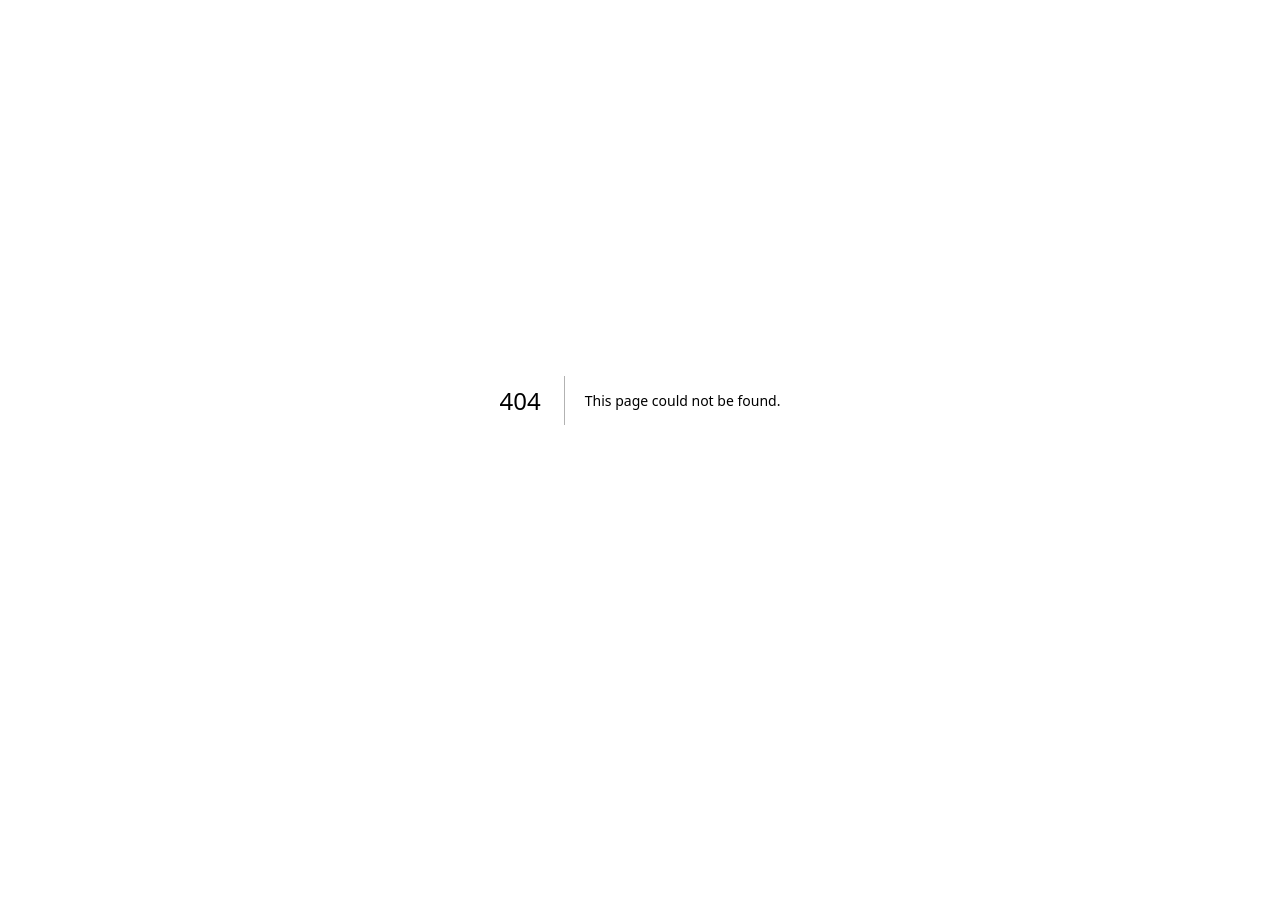
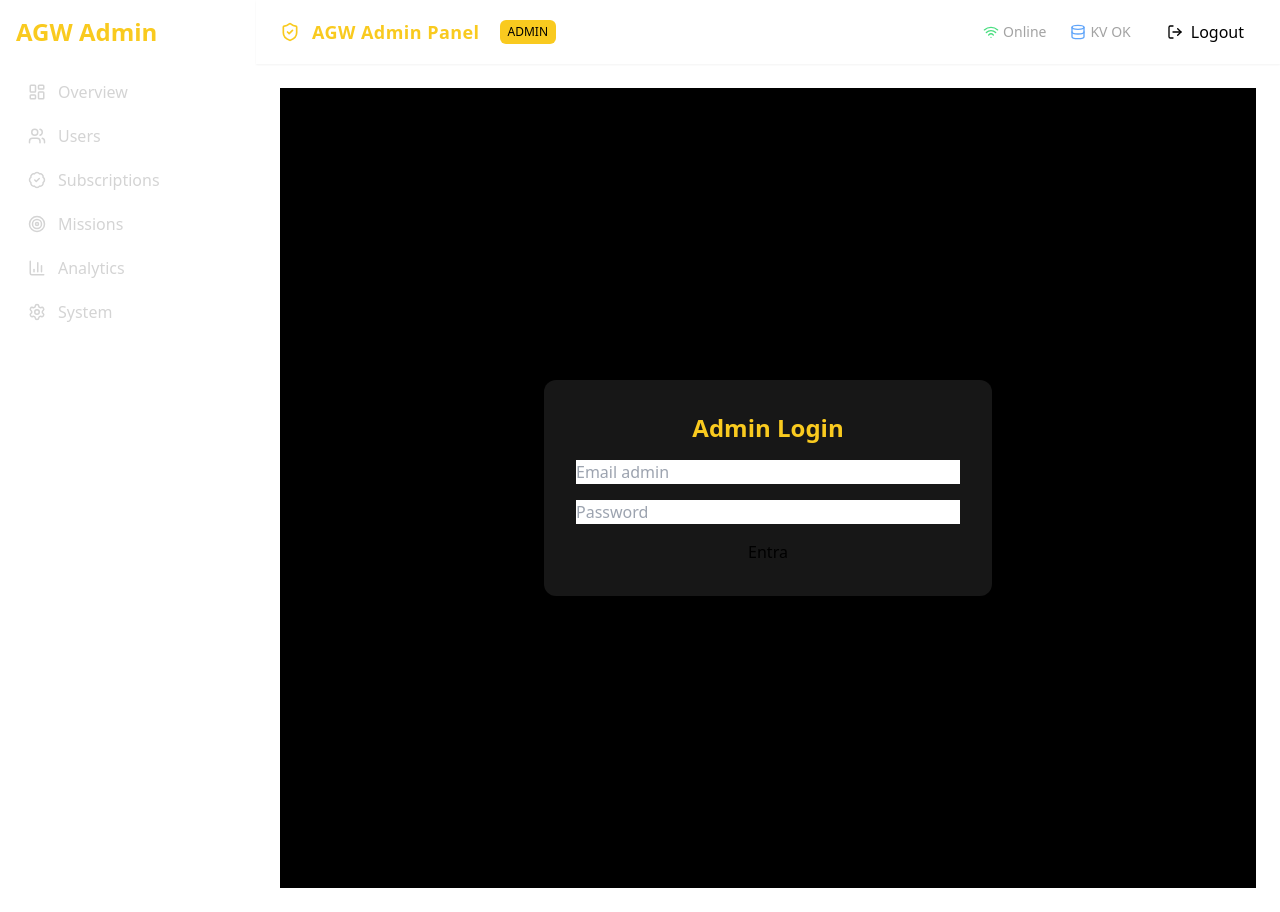
Before and after one commit to FranklinMaggi/AGW, a Next.js app: page /admin/login in a window 1280 px wide. Before the commit this address had no page. Before the commit the page ends 800 px from the top, so only its background shows below. Built offline with nearby package versions, Linux system fonts and the light colour scheme.

Commit message:
Aggiunto admin login corretto errori di autenticazione parzialmente lavornda su ssr di admin e user

```diff
--- a/app/admin/components/AdminSidebar.tsx
+++ b/app/admin/components/AdminSidebar.tsx
@@ -2,14 +2,17 @@
 
 import Link from "next/link";
 import { usePathname } from "next/navigation";
-import { LayoutDashboard, Users, BadgeCheck, Target, BarChart3, Settings } from "lucide-react";
+import {
+  LayoutDashboard,
+  Users,
+  BadgeCheck,
+  Target,
+  BarChart3,
+  Settings,
+} from "lucide-react";
 
-export default function AdminSidebar({ token }: { token: string | null }) {
+export default function AdminSidebar() {
   const pathname = usePathname();
-
-  function link(path: string) {
-    return `${path}?token=${token ?? ""}`;
-  }
 
   const items = [
     { label: "Overview", path: "/admin", icon: LayoutDashboard },
@@ -22,7 +25,9 @@ export default function AdminSidebar({ token }: { token: string | null }) {
 
   return (
     <aside className="w-64 admin-sidebar min-h-screen p-4 space-y-6">
-      <h2 className="text-2xl font-bold text-[hsl(var(--agw-gold))]">AGW Admin</h2>
+      <h2 className="text-2xl font-bold text-[hsl(var(--agw-gold))]">
+        AGW Admin
+      </h2>
 
       <nav className="space-y-1">
         {items.map((item) => {
@@ -32,15 +37,13 @@ export default function AdminSidebar({ token }: { token: string | null }) {
           return (
             <Link
               key={item.path}
-              href={link(item.path)}
-              className={`
-                flex items-center gap-3 px-3 py-2 rounded-md transition
+              href={item.path}
+              className={`flex items-center gap-3 px-3 py-2 rounded-md transition
                 ${
                   active
                     ? "bg-[hsl(var(--agw-gold))] text-black font-semibold"
                     : "text-neutral-300 hover:text-white hover:bg-neutral-800"
-                }
-              `}
+                }`}
             >
               <Icon size={18} />
               <span>{item.label}</span>
--- a/app/admin/components/AdminTopbar.tsx
+++ b/app/admin/components/AdminTopbar.tsx
@@ -3,16 +3,15 @@
 import { ShieldCheck, Wifi, Database, LogOut } from "lucide-react";
 import { useRouter } from "next/navigation";
 
-export default function AdminTopbar({ token }: { token: string | null }) {
+export default function AdminTopbar() {
   const router = useRouter();
 
   function logout() {
-    router.push("/admin?token=invalid");
+    router.push("/admin/logout");
   }
 
   return (
     <header className="admin-topbar w-full px-6 py-4 flex justify-between items-center shadow-sm">
-
       {/* LEFT */}
       <div className="flex items-center gap-3">
         <ShieldCheck size={20} className="text-[hsl(var(--agw-gold))]" />
@@ -27,7 +26,6 @@ export default function AdminTopbar({ token }: { token: string | null }) {
 
       {/* RIGHT */}
       <div className="flex items-center gap-6">
-
         <div className="flex items-center gap-1 text-neutral-400 text-sm">
           <Wifi size={16} className="text-green-400" />
           Online
@@ -45,9 +43,7 @@ export default function AdminTopbar({ token }: { token: string | null }) {
           <LogOut size={16} />
           Logout
         </button>
-
       </div>
-
     </header>
   );
 }
--- a/app/admin/layout.tsx
+++ b/app/admin/layout.tsx
@@ -1,36 +1,24 @@
-"use client";
-
-import "../globals.css";
-import "./admin.css";
-import { Suspense } from "react";
+import type { ReactNode } from "react";
 import AdminSidebar from "./components/AdminSidebar";
 import AdminTopbar from "./components/AdminTopbar";
-import { useSearchParams } from "next/navigation";
-
-export default function AdminLayout({ children }: { children: React.ReactNode }) {
-  return (
-    <Suspense fallback={<p className="admin-muted p-6">Caricamento layout...</p>}>
-      <AdminLayoutInner>{children}</AdminLayoutInner>
-    </Suspense>
-  );
+interface AdminLayoutProps {
+  children: ReactNode;
 }
 
-  function AdminLayoutInner({ children }: { children: React.ReactNode }) {
-  const params = useSearchParams();
-  const token = params.get("token");
-
+export default async function AdminLayout({ children }: AdminLayoutProps) {
   return (
     <div className="admin-theme min-h-screen flex">
+      {/* Sidebar */}
+      <AdminSidebar />
 
-      <AdminSidebar token={token} />
+      {/* Content area */}
+      <div className="flex flex-col flex-1 min-h-screen">
+        <AdminTopbar />
 
-      <div className="flex flex-col flex-1 min-h-screen">
-        <AdminTopbar token={token} />
         <main className="p-6 flex-1">
           {children}
         </main>
       </div>
-
     </div>
   );
 }
--- /dev/null
+++ b/app/admin/login/page.tsx
@@ -0,0 +1,69 @@
+"use client";
+
+import { useState } from "react";
+
+export default function AdminLoginPage() {
+  const [email, setEmail] = useState("");
+  const [password, setPassword] = useState("");
+  const [error, setError] = useState("");
+
+  async function handleLogin(e: React.FormEvent) {
+    e.preventDefault();
+    setError("");
+
+    const res = await fetch("/api/admin/login", {
+      method: "POST",
+      headers: { "Content-Type": "application/json" },
+      body: JSON.stringify({ email, password }),
+    });
+
+    const data = await res.json();
+
+    if (!res.ok) {
+      setError(data.error || "Errore login");
+      return;
+    }
+
+    window.location.href = "/admin";
+  }
+
+  return (
+    <main className="min-h-screen flex items-center justify-center bg-black">
+      <form
+        onSubmit={handleLogin}
+        className="bg-neutral-900 p-8 rounded-xl shadow-xl w-full max-w-md space-y-4"
+      >
+        <h1 className="text-2xl text-[hsl(var(--agw-gold))] font-bold text-center">
+          Admin Login
+        </h1>
+
+        {error && (
+          <p className="text-red-500 text-center">{error}</p>
+        )}
+
+        <input
+          className="admin-input w-full"
+          type="email"
+          placeholder="Email admin"
+          value={email}
+          onChange={(e) => setEmail(e.target.value)}
+        />
+
+        <input
+          className="admin-input w-full"
+          type="password"
+          placeholder="Password"
+          value={password}
+          onChange={(e) => setPassword(e.target.value)}
+        />
+
+        <button
+          type="submit"
+          className="admin-btn admin-btn-gold w-full"
+        >
+          Entra
+        </button>
+      </form>
+    </main>
+  );
+}
--- /dev/null
+++ b/app/admin/login/route.ts
@@ -0,0 +1,35 @@
+import { NextResponse } from "next/server";
+
+export async function POST(req: Request) {
+  const { email, password } = await req.json();
+
+  const backendRes = await fetch(
+    `${process.env.NEXT_PUBLIC_API_URL}/api/admin/login`,
+    {
+      method: "POST",
+      headers: { "Content-Type": "application/json" },
+      body: JSON.stringify({ email, password })
+    }
+  );
+
+  const data = await backendRes.json();
+
+  if (!backendRes.ok || !data.ok) {
+    return NextResponse.json(
+      { error: data.error || "INVALID_CREDENTIALS" },
+      { status: 401 }
+    );
+  }
+
+  const res = NextResponse.json({ ok: true });
+
+  // Imposta cookie admin
+  res.cookies.set("agw_admin_session", data.admin.id, {
+    httpOnly: true,
+    secure: true,
+    sameSite: "lax",
+    path: "/",
+  });
+
+  return res;
+}
--- a/app/auth/login/route.ts
+++ b/app/auth/login/route.ts
@@ -4,7 +4,7 @@ export async function POST(req: Request) {
   try {
     const { email, password } = await req.json();
 
-    const backendRes = await fetch(`${process.env.NEXT_PUBLIC_API_URL}/api/user/login`, {
+    const backendRes = await fetch(`${process.env.NEXT_PUBLIC_API_URL}/admin/user/login`, {
       method: "POST",
       headers: { "Content-Type": "application/json" },
       body: JSON.stringify({ email, password })
--- a/app/dashboard/components/AvatarUploader.tsx
+++ b/app/dashboard/components/AvatarUploader.tsx
@@ -12,7 +12,7 @@ export default function AvatarUploader({ user }: { user: any }) {
     const base64 = await toBase64(file);
     setPreview(base64);
 
-    await fetch("/api/user/update-avatar", {
+    await fetch(`${process.env.NEXT_PUBLIC_API_URL}/api/user/update-avatar`, {
       method: "POST",
       headers: { "Content-Type": "application/json" },
       body: JSON.stringify({ userId: user.id, avatarBase64: base64 }),
--- a/app/login/page.tsx
+++ b/app/login/page.tsx
@@ -12,11 +12,14 @@ export default function LoginPage() {
     e.preventDefault();
     setError("");
 
-    const res = await fetch("/auth/login", {
+    const res = await fetch(`${process.env.NEXT_PUBLIC_API_URL}/api/user/login`, {
       method: "POST",
-      headers: { "Content-Type": "application/json" },
+      headers: {
+        "Content-Type": "application/json"
+      },
       body: JSON.stringify({ email, password })
     });
+
 
     const data = await res.json();
 
```
